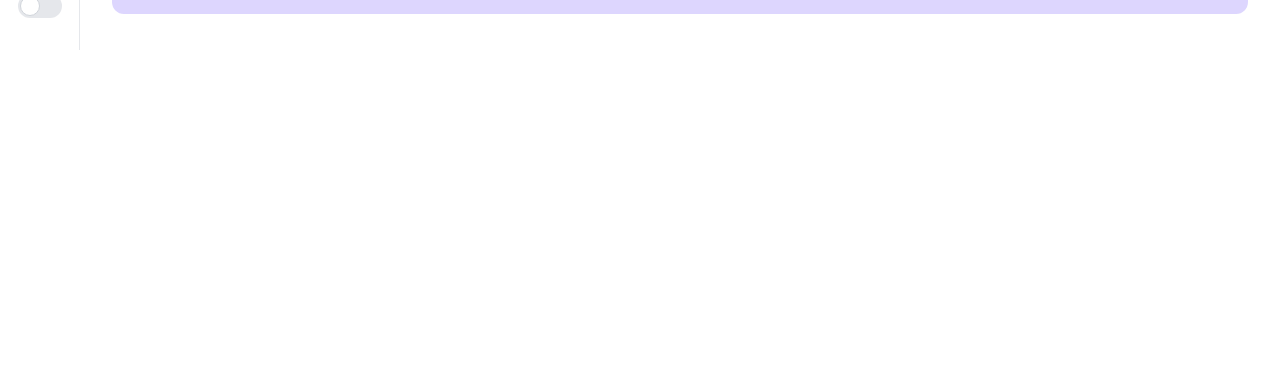
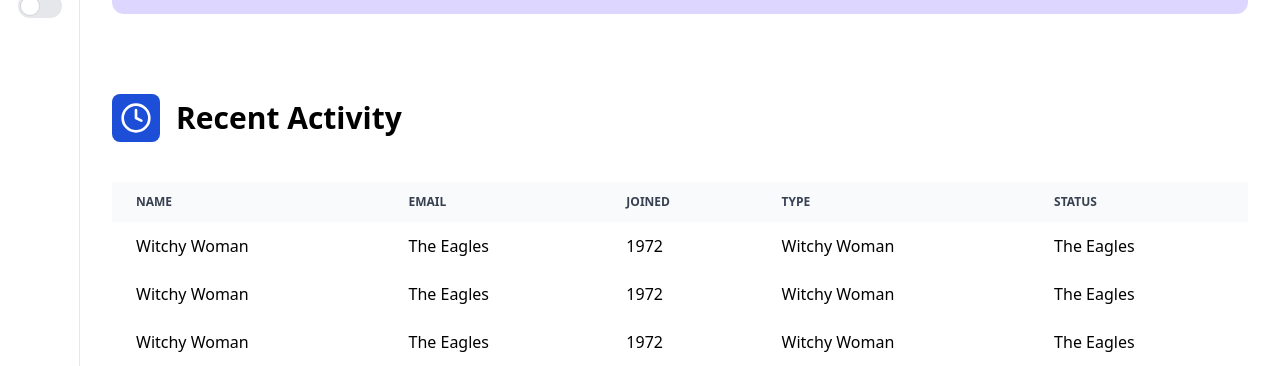
Before and after one commit to LKanan/Admin_Dashboard, a website: page index.html in a window 1280 px wide. Shown: the part 734-1100 px from the top of the page. Before the commit the page ends 800 px from the top, so only its background shows below. Drawn offline with Linux system fonts and the light colour scheme.

Commit message:
recent activity table done

```diff
--- a/index.html
+++ b/index.html
@@ -9,7 +9,7 @@
     <body class="flex">
         <!-- Side bar -->
         <section
-            class="flex-none w-20 border-r h-full flex flex-col items-center pt-2">
+            class="flex-none w-20 border-r flex flex-col items-center pt-2">
             <div name="logo"
                 class="bg-indigo-600 text-white rounded-full flex items-center justify-center w-12 h-12  mb-16">
                 <p class=" font-bold text-2xl">LK</p>
@@ -115,7 +115,7 @@
                 </div>
             </nav>
             <section class="px-8">
-                <div>
+                <div class="grid grid-cols-1">
                     <div class="flex items-center gap-x-4 pt-20">
                         <div class="bg-blue-700 p-2 rounded-lg">
                             <svg class="h-8 w-8 text-white" width="24"
@@ -163,19 +163,71 @@
                         </div>
                         <div
                             class="bg-violet-200 flex flex-col py-6 justify-center items-center rounded-xl">
-                    <svg class="w-8 h-8 text-black"
-                    aria-hidden="true" xmlns="http://www.w3.org/2000/svg"
-                    width="24" height="24" fill="none" viewBox="0 0 24 24">
-                    <path stroke="currentColor" stroke-linecap="round"
-                        stroke-linejoin="round" stroke-width="2"
-                        d="M4.248 19C3.22 15.77 5.275 8.232 12.466 8.232V6.079a1.025 1.025 0 0 1 1.644-.862l5.479 4.307a1.108 1.108 0 0 1 0 1.723l-5.48 4.307a1.026 1.026 0 0 1-1.643-.861v-2.154C5.275 13.616 4.248 19 4.248 19Z" />
-                </svg>
+                            <svg class="w-8 h-8 text-black"
+                                aria-hidden="true"
+                                xmlns="http://www.w3.org/2000/svg"
+                                width="24" height="24" fill="none"
+                                viewBox="0 0 24 24">
+                                <path stroke="currentColor"
+                                    stroke-linecap="round"
+                                    stroke-linejoin="round" stroke-width="2"
+                                    d="M4.248 19C3.22 15.77 5.275 8.232 12.466 8.232V6.079a1.025 1.025 0 0 1 1.644-.862l5.479 4.307a1.108 1.108 0 0 1 0 1.723l-5.48 4.307a1.026 1.026 0 0 1-1.643-.861v-2.154C5.275 13.616 4.248 19 4.248 19Z" />
+                            </svg>
                             <p class="font-bold text-xl">Total Share</p>
                             <p class="font-bold text-5xl">10,320</p>
                         </div>
                     </div>
+                <div class="flex flex-col">
+                    <div class="flex items-center gap-x-4 pt-20">
+                        <div class="bg-blue-700 p-2 rounded-lg">
+                            <svg class="h-8 w-8 text-white"
+                                viewBox="0 0 24 24" fill="none"
+                                stroke="currentColor" stroke-width="2"
+                                stroke-linecap="round" stroke-linejoin="round">
+                                <circle cx="12" cy="12" r="10" /> <polyline
+                                    points="12 6 12 12 16 14" />
+                            </svg>
+                        </div>
+                        <h1 class="font-bold text-3xl">Recent Activity</h1>
+                    </div>
+                    <div class="overflow-x-auto flex">
+                        <table class="table-auto shrink-0 w-full text-left rounded-lg mt-10">
+                            <thead class="text-xs text-gray-700 uppercase bg-gray-50 ">
+                                <tr>
+                                    <th class="py-3 px-6">Name</th>
+                                    <th class="py-3 px-6">Email</th>
+                                    <th class="py-3 px-6">Joined</th>
+                                    <th class="py-3 px-6">Type</th>
+                                    <th class="py-3 px-6">Status</th>
+                                </tr>
+                            </thead>
+                            <tbody>
+                                <tr>
+                                  <td class="py-3 px-6  whitespace-nowrap">Witchy Woman</td>
+                                  <td class="py-3 px-6  whitespace-nowrap">The Eagles</td>
+                                  <td class="py-3 px-6  whitespace-nowrap">1972</td>
+                                  <td class="py-3 px-6  whitespace-nowrap">Witchy Woman</td>
+                                  <td class="py-3 px-6  whitespace-nowrap">The Eagles</td>
+                                </tr>
+                                <tr>
+                                  <td class="py-3 px-6  whitespace-nowrap">Witchy Woman</td>
+                                  <td class="py-3 px-6  whitespace-nowrap">The Eagles</td>
+                                  <td class="py-3 px-6  whitespace-nowrap">1972</td>
+                                  <td class="py-3 px-6  whitespace-nowrap">Witchy Woman</td>
+                                  <td class="py-3 px-6  whitespace-nowrap">The Eagles</td>
+                                </tr>
+                                <tr>
+                                  <td class="py-3 px-6  whitespace-nowrap">Witchy Woman</td>
+                                  <td class="py-3 px-6  whitespace-nowrap">The Eagles</td>
+                                  <td class="py-3 px-6  whitespace-nowrap">1972</td>
+                                  <td class="py-3 px-6  whitespace-nowrap">Witchy Woman</td>
+                                  <td class="py-3 px-6  whitespace-nowrap">The Eagles</td>
+                                </tr>
+                            </tbody>
+                        </table>
+                    </div>
                 </div>
-                <div></div>
+                </div>
             </section>
         </main>
     </body>
```
Also changed, not shown: README.md, doc/mobile_view_2.png (added), src/output.css.
